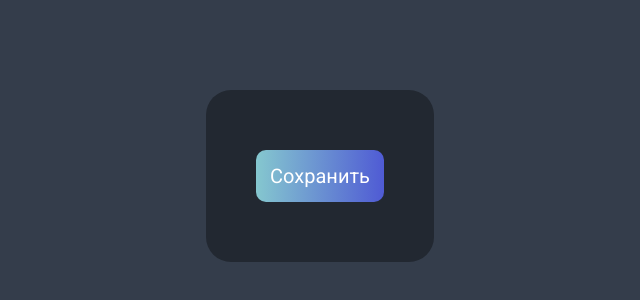
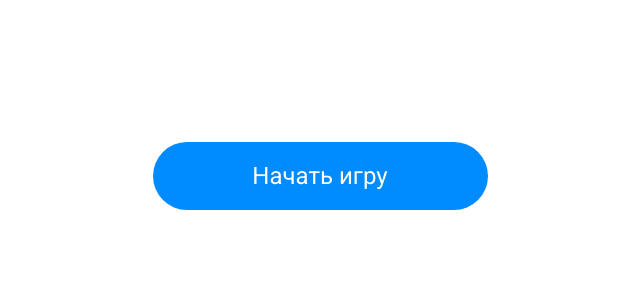
Before and after one commit to SergeyW1/vue-app-learn, a Vue app: page / in a window 1280 px wide. Shown: the part 232-532 px from the top of the page, without its empty margins (320-960 px from the left). Built offline with nearby package versions, Linux system fonts and the light colour scheme.

Commit message:
feat: implemented custom button for exercise

```diff
--- a/src/App.vue
+++ b/src/App.vue
@@ -3,15 +3,9 @@
 </script>
 
 <template>
-  <main class="main">
-    <Button>Сохранить</Button>
+  <main>
+    <Button>Начать игру</Button>
   </main>
 </template>
 
-<style scoped>
-  .main {
-    background: var(--color-bg-main);
-    padding: 60px 50px;
-    border-radius: 25px;
-  }
-</style>
+<style scoped></style>
--- a/src/components/Button.vue
+++ b/src/components/Button.vue
@@ -2,26 +2,20 @@
 
 <template>
   <button class="button">
-    <div>
-      <slot name="blue" />
-    </div>
     <slot />
   </button>
 </template>
 
 <style scoped>
   .button {
-    border: none;
-    border-radius: 10px;
-    background: var(--gradient);
-    padding: 14px;
+    width: 335px;
+    height: 68px;
+    border-radius: 100px;
     font-family: var(--font), serif;
-    font-size: 20px;
-    font-weight: 600;
-    color: var(--color-primary);
+    font-size: 24px;
+    color: var(--color-text);
+    border: 0;
+    background-color: var(--color-bg);
     cursor: pointer;
   }
-  .button:hover {
-    background: var(--gradient-inverted);
-  }
 </style>
--- a/src/style.css
+++ b/src/style.css
@@ -1,24 +1,17 @@
 @import url('https://fonts.googleapis.com/css2?family=Roboto&display=swap');
 
 :root {
-  --color-primary: #FFFFFF;
-  --color-bg: #343D4B;
-  --color-primary-inverted: #000000;
-  --color-bg-card: #272E37;
-  --color-bg-main: #222831;
-  --gradient: linear-gradient(91deg, rgba(144, 217, 224, 0.90) 0.2%, rgba(84, 96, 230, 0.90) 100%);
-  --gradient-inverted: linear-gradient(256deg, rgba(144, 217, 224, 0.90) 9.04%, rgba(84, 96, 230, 0.90) 92.2%);
   --font: "Roboto", sans-serif, serif;
+  --color-bg: #008BFE;
+  --color-text: #FFFFFF;
 }
 
 body {
   font-family: var(--font), sans-serif;
-  color: var(--color-primary);
   font-synthesis: none;
   text-rendering: optimizeLegibility;
   -webkit-font-smoothing: antialiased;
   -moz-osx-font-smoothing: grayscale;
-  background-color: var(--color-bg);
 
   display: grid;
   place-items: center;
```
